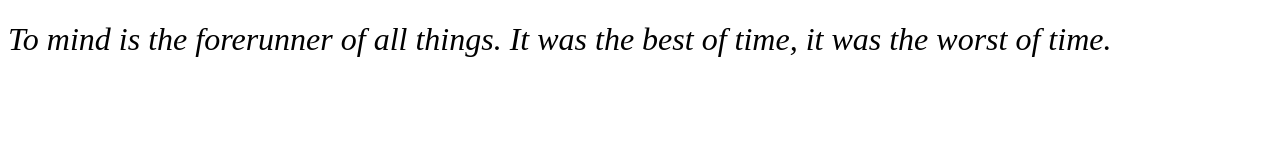
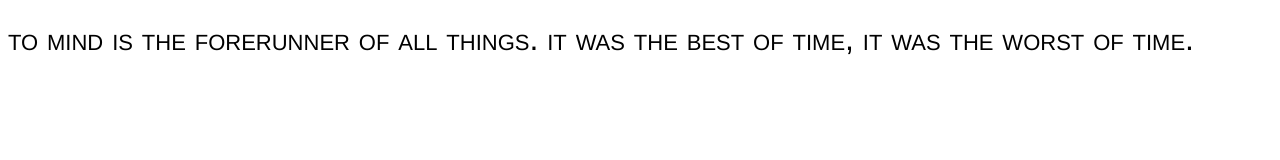
Before and after one commit to mobertrar/portfolio, a plain HTML site: page dreamteam/index.html in a window 1280 px wide. Drawn offline with Linux system fonts and the light colour scheme.

Commit message:
added dreamteam folder

```diff
--- a/dreamteam/css/main.css
+++ b/dreamteam/css/main.css
@@ -1,6 +1,7 @@
 h1{
-  font-family: seri"Helvetica Neue", Helvetica, Arial, sans-serif;
+  font-family:"Helvetica Neue", Helvetica, Arial, sans-serif;
   font-size: 2rem;
   font-weight: normal;
-  font-style: oblique;
+  font-variant: small-caps;
+  text-transform: lowercase;
 }
```
